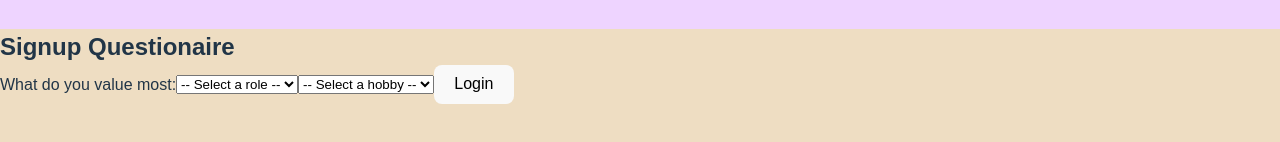
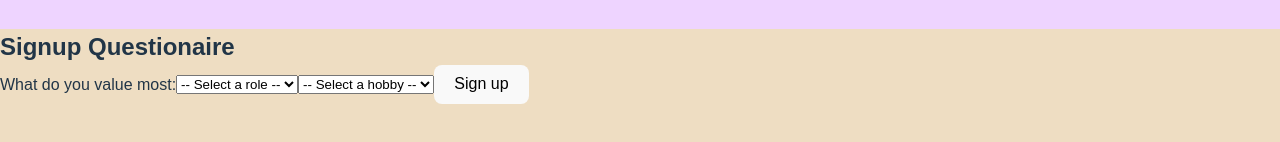
Before and after one commit to ishagoyalia/H4H2026, a React (Vite) app in the folder FriendZone/: page /signup in a window 1280 px wide. Shown: the part 382-524 px from the top of the page. Built offline with nearby package versions, Linux system fonts and the light colour scheme.

Commit message:
Changed signup button

```diff
--- a/FriendZone/src/components/signup.jsx
+++ b/FriendZone/src/components/signup.jsx
@@ -108,7 +108,7 @@ export default function signup() {
                     </>
                 )}
             </select>
-            <Link to="/"><button type="Submit"> Login</button></Link>
+            <Link to="/"><button type="Submit" onClick={handleSubmit}> Sign up </button></Link>
         </div>
     )
 }
```
